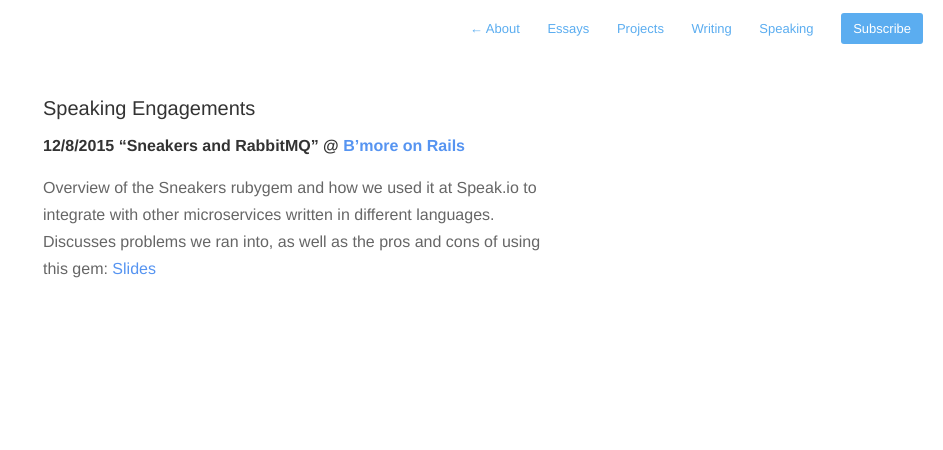
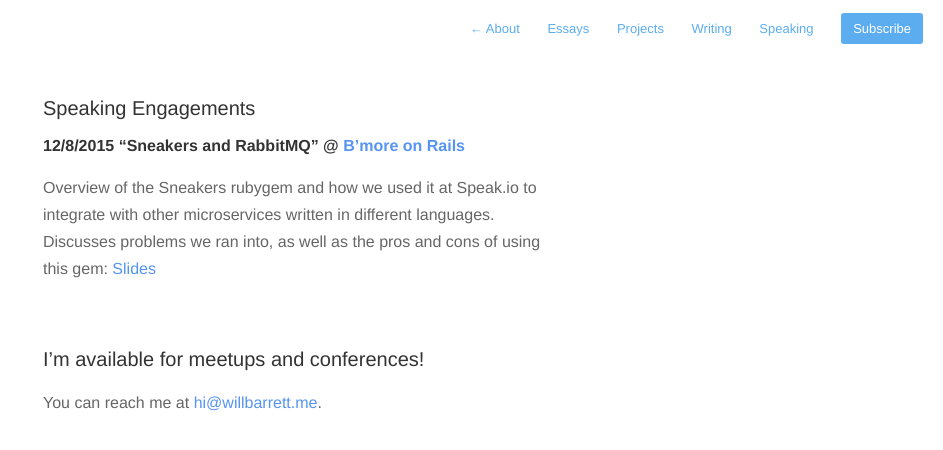
Before and after one commit to willbarrett/willbarrett.github.io, a Jekyll site: the page built from speaking.md, in a window 1280 px wide. Shown: the top 450 px of the page, without its empty margins (337-1280 px from the left). Built offline with Jekyll 4.4.1, drawn with Linux system fonts in a browser that asks for light colours; nearby versions of some CDN libraries; Markdown is read by kramdown in place of the engine named in the settings.

Commit message:
Update contact info

```diff
--- a/speaking.md
+++ b/speaking.md
@@ -12,6 +12,9 @@ Overview of the Sneakers rubygem and how we used it at Speak.io to integrate wit
 
 
 
+<br />
+### I'm available for meetups and conferences!
+You can reach me at [hi@willbarrett.me](mailto:hi@willbarrett.me).
 
 [1]: http://bmoreonrails.org/
 [2]: http://willbarrett.me/sneakers-presentation
```
Also changed, not shown: writing.md (+1 -1 lines).
